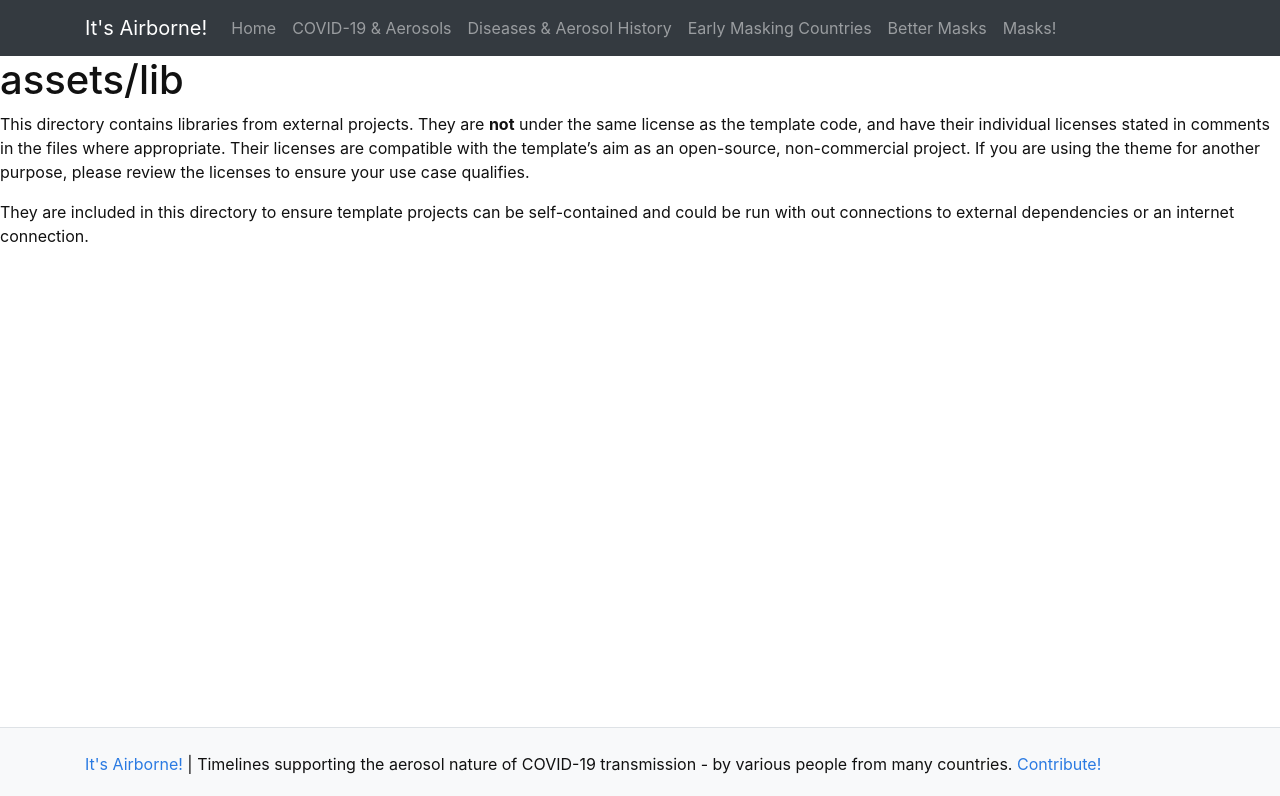
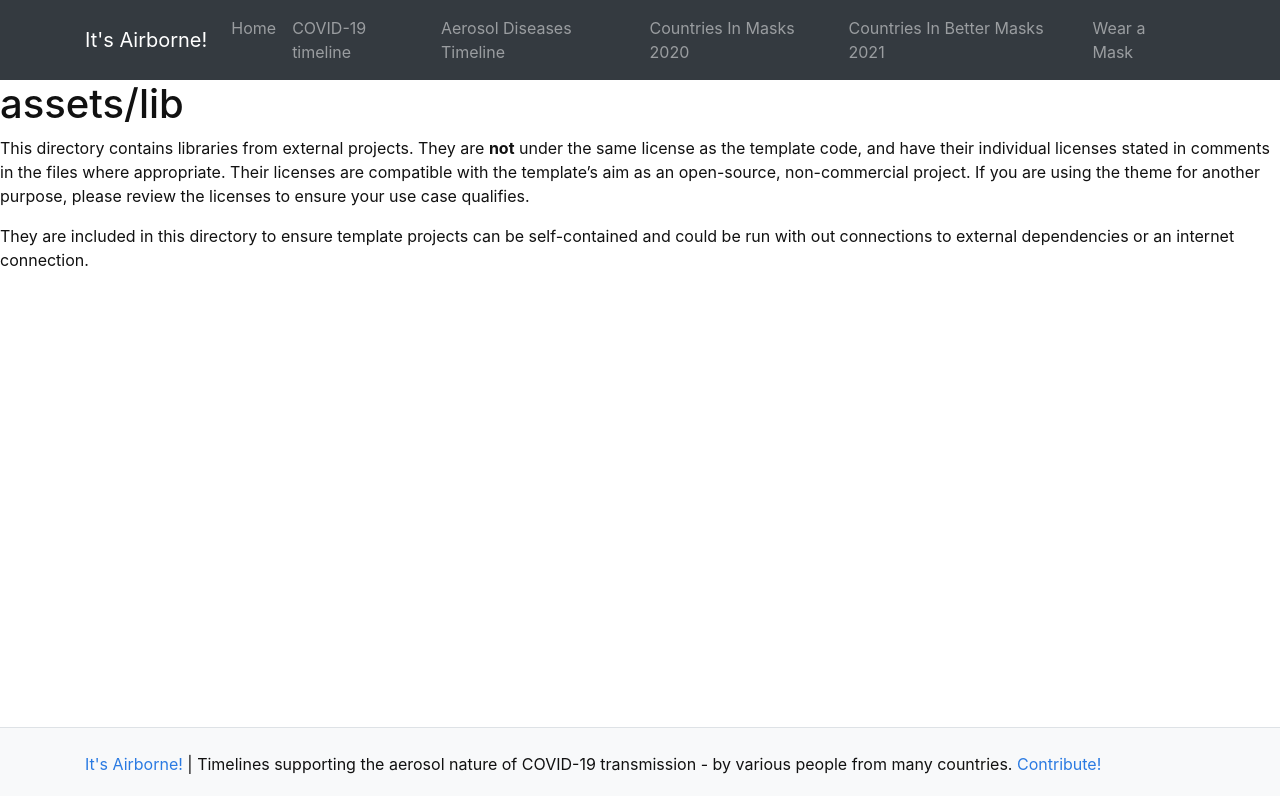
Before and after one commit to nichol7s/timelines-site, a Jekyll site: the page built from assets/lib/README.md, in a window 1280 px wide, cut to the strip 0-796 px from the top of the page. Built offline with Jekyll 4.4.1, drawn with Linux system fonts in a browser that asks for light colours; our own code applies the rules of GitHub Pages for plain Markdown files.

Commit message:
better nav

```diff
--- a/pages/covid19-timeline.md
+++ b/pages/covid19-timeline.md
@@ -1,6 +1,6 @@
 ---
 title: COVID-19 Aerosol timeline
-nav: COVID-19 & Aerosols
+nav: COVID-19 timeline
 nav_order: 2
 timeline-json: aerosol-timeline.json
 timeline-options:
--- a/pages/early-masking-countries.md
+++ b/pages/early-masking-countries.md
@@ -1,6 +1,6 @@
 ---
 title: Some countries got their citizens in masks at the start of the pandemic
-nav: Early Masking Countries
+nav: Countries In Masks 2020
 nav_order: 4
 timeline-json: early-masking-countries.json
 timeline-options:
--- a/pages/historical-timeline.md
+++ b/pages/historical-timeline.md
@@ -1,6 +1,6 @@
 ---
 title: A historical timeline of infectious disease and aerosols
-nav: Diseases & Aerosol History
+nav: Aerosol Diseases Timeline
 nav_order: 3
 timeline-json: aerosol-history-timeline.json
 timeline-options:
--- a/pages/masks-2021.md
+++ b/pages/masks-2021.md
@@ -1,6 +1,6 @@
 ---
 title: 2021 - new mask rules
-nav: Better Masks
+nav: Countries In Better Masks 2021
 nav_order: 5
 timeline-json: masks-2021.json
 timeline-options:
--- a/pages/wear-a-mask.md
+++ b/pages/wear-a-mask.md
@@ -1,6 +1,6 @@
 ---
 title: Wear A Mask - it's airborne!
-nav: Masks!
+nav: Wear a Mask
 nav_order: 6
 layout: page
 permalink: /wear-a-mask
```
